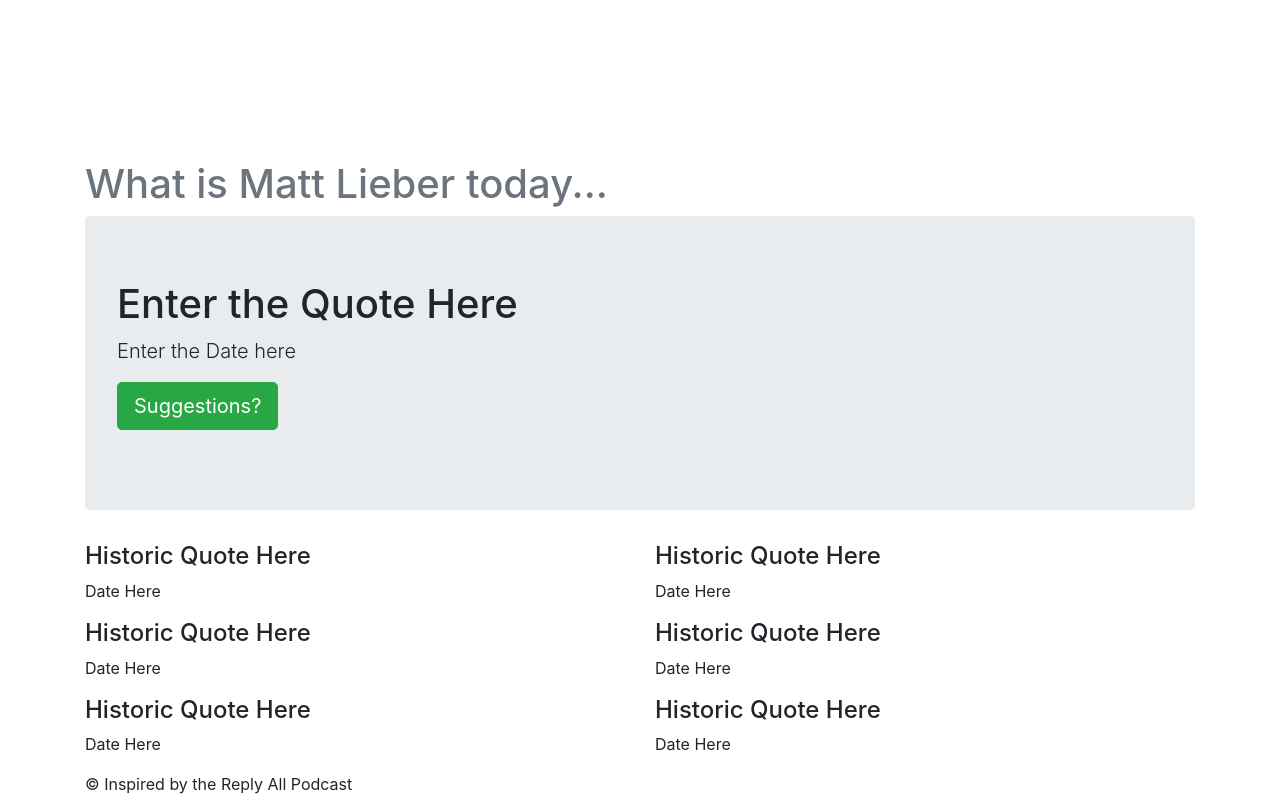
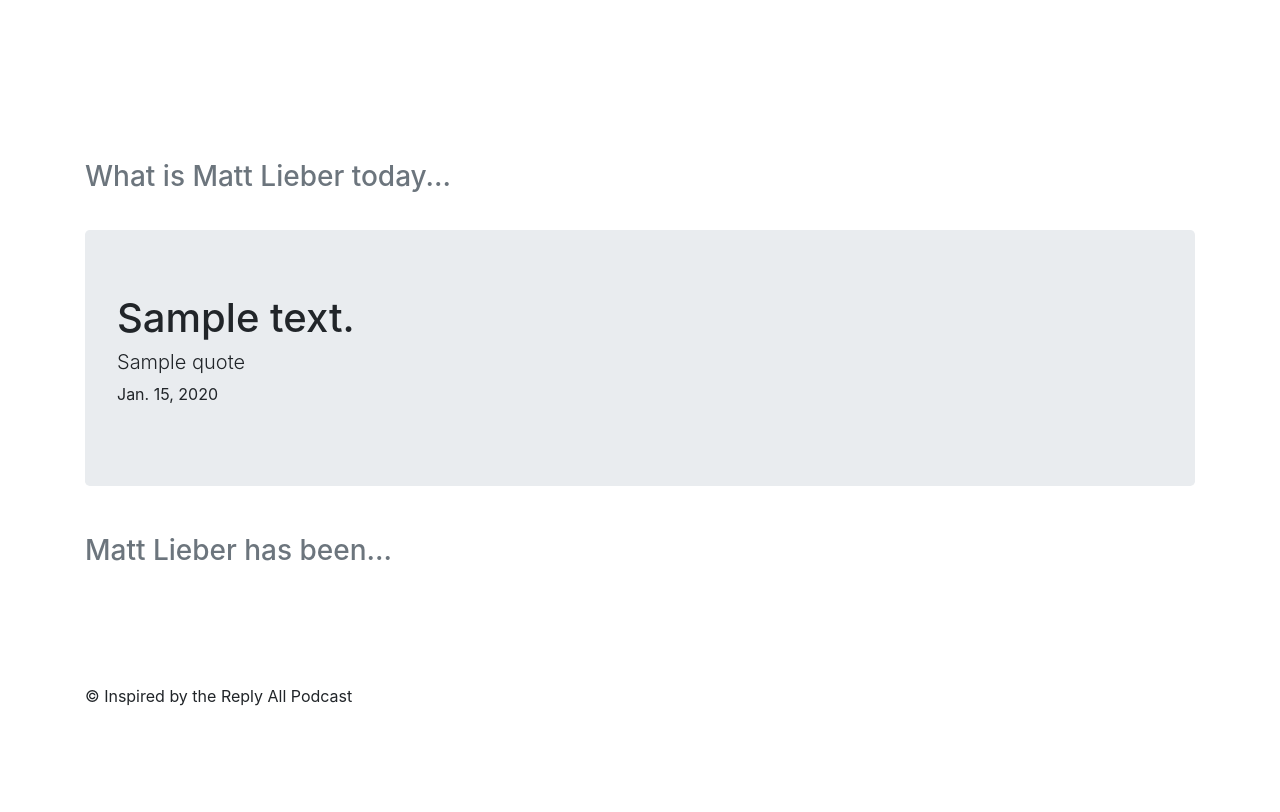
Before and after one commit to aviveiros11/Portfolio, a Django app: page / in a window 1280 px wide. After the commit the page ends 706 px from the top, so only its background shows below. Run offline with Django 3.2, Linux system fonts and the light colour scheme; tables that the repository leaves empty hold one stand-in row (values such as "Sample post"); some libraries are stand-ins or nearby versions.

Commit message:
addded messages

```diff
--- a/projects/admin.py
+++ b/projects/admin.py
@@ -1,3 +1,8 @@
 from django.contrib import admin
 
 # Register your models here.
+from django.contrib import admin
+
+from .models import Quote
+
+admin.site.register(Quote)
--- a/projects/models.py
+++ b/projects/models.py
@@ -1,8 +1,7 @@
 from django.db import models
 
 # Create your models here.
-class Project(models.Model):
+class Quote(models.Model):
     title = models.CharField(max_length=100)
     description = models.TextField()
-    technology = models.CharField(max_length=20)
-    image = models.FilePathField(path="/img")
+    date = models.DateField()
--- a/projects/templates/index.html
+++ b/projects/templates/index.html
@@ -18,41 +18,30 @@
 
     <div class="container">
       <div class="header clearfix" style="padding-top: 10em">
-        <h1 class="text-muted">What is Matt Lieber today... </h1>
+        <h3 class="text-muted" style="padding-bottom: 1em">What is Matt Lieber today... </h3>
       </div>
 
       <div class="jumbotron">
-        <h1>Enter the Quote Here</h1>
-        <p class="lead">Enter the Date here</p>
-        <p><a class="btn btn-lg btn-success" href="#" role="button">Suggestions?</a></p>
+        <h1>{{ quotes.0.description }}</h1>
+        <h3 class="lead">{{ quotes.0.title }}</h3>
+        <p>{{ quotes.0.date }}</p>
       </div>
 
+        <div class="header clearfix" style="padding-top: 1em">
+        <h3 class="text-muted" style="padding-bottom: 1em">Matt Lieber has been... </h3>
+      </div>
       <div class="row marketing">
-        <div class="col-lg-6">
-          <h4>Historic Quote Here</h4>
-          <p>Date Here</p>
-
-          <h4>Historic Quote Here</h4>
-          <p>Date Here</p>
-
-          <h4>Historic Quote Here</h4>
-          <p>Date Here</p>
-
-        </div>
-
-        <div class="col-lg-6">
-          <h4>Historic Quote Here</h4>
-          <p>Date Here</p>
-
-          <h4>Historic Quote Here</h4>
-          <p>Date Here</p>
-
-          <h4>Historic Quote Here</h4>
-          <p>Date Here</p>
+        <div class="col-lg-8 overflow-auto">
+            {% for quote in quotes|slice:"1:" %}
+              <h4>{{ quote.description }}</h4>
+                <h5 class="lead">{{ quote.title }}</h5>
+              <p>{{ quote.date }}</p>
+            <hr/>
+            {% endfor %}
         </div>
       </div>
 
-      <footer class="footer">
+      <footer class="footer" style="padding-top: 5em">
         <p>&copy; Inspired by the Reply All Podcast</p>
       </footer>
 
--- a/projects/views.py
+++ b/projects/views.py
@@ -1,7 +1,12 @@
 from django.shortcuts import render
-from projects.models import Project
+from projects.models import Quote
+import sqlite3
 
 # Create your views here.
 def index(request):
 
-    return render(request, 'index.html')
+    quotes = Quote.objects.all()
+    context = {
+        'quotes': quotes
+    }
+    return render(request, 'index.html', context)
```
Also changed, not shown: projects/migrations/0001_initial.py.
